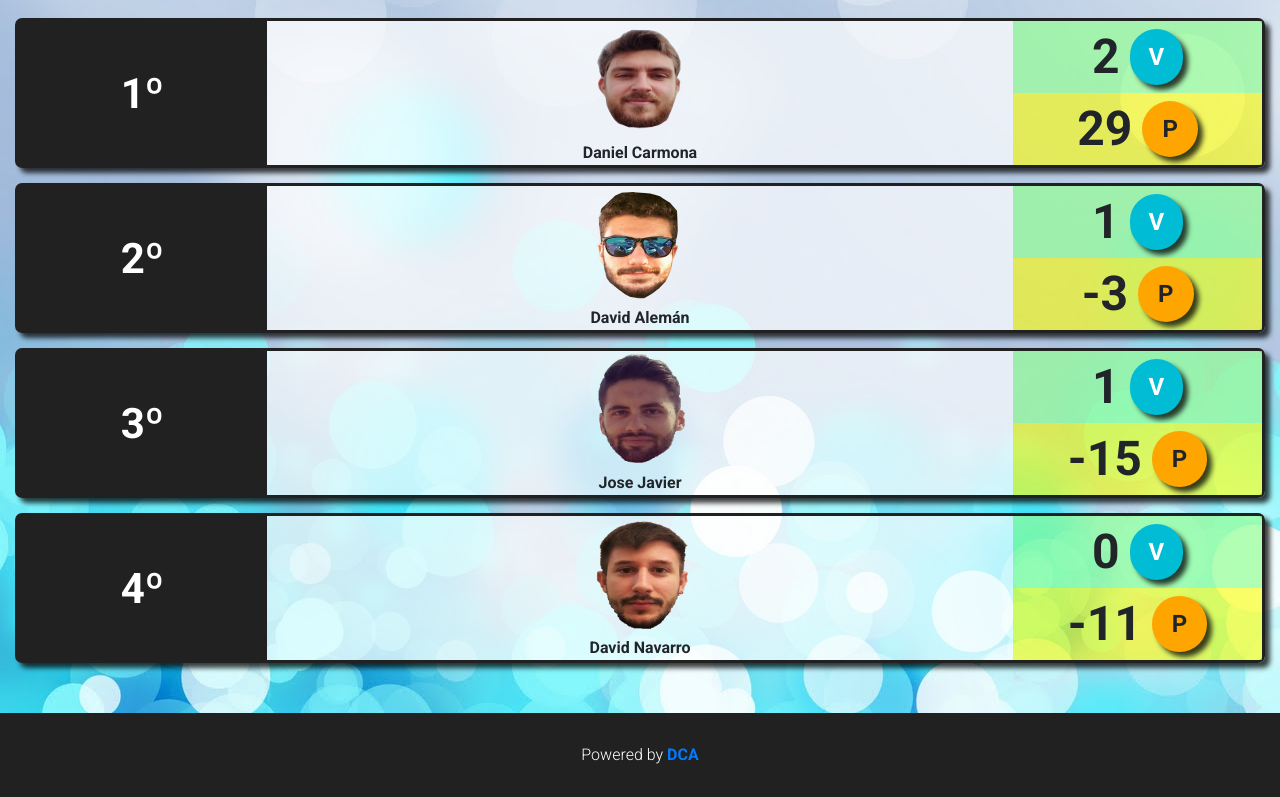
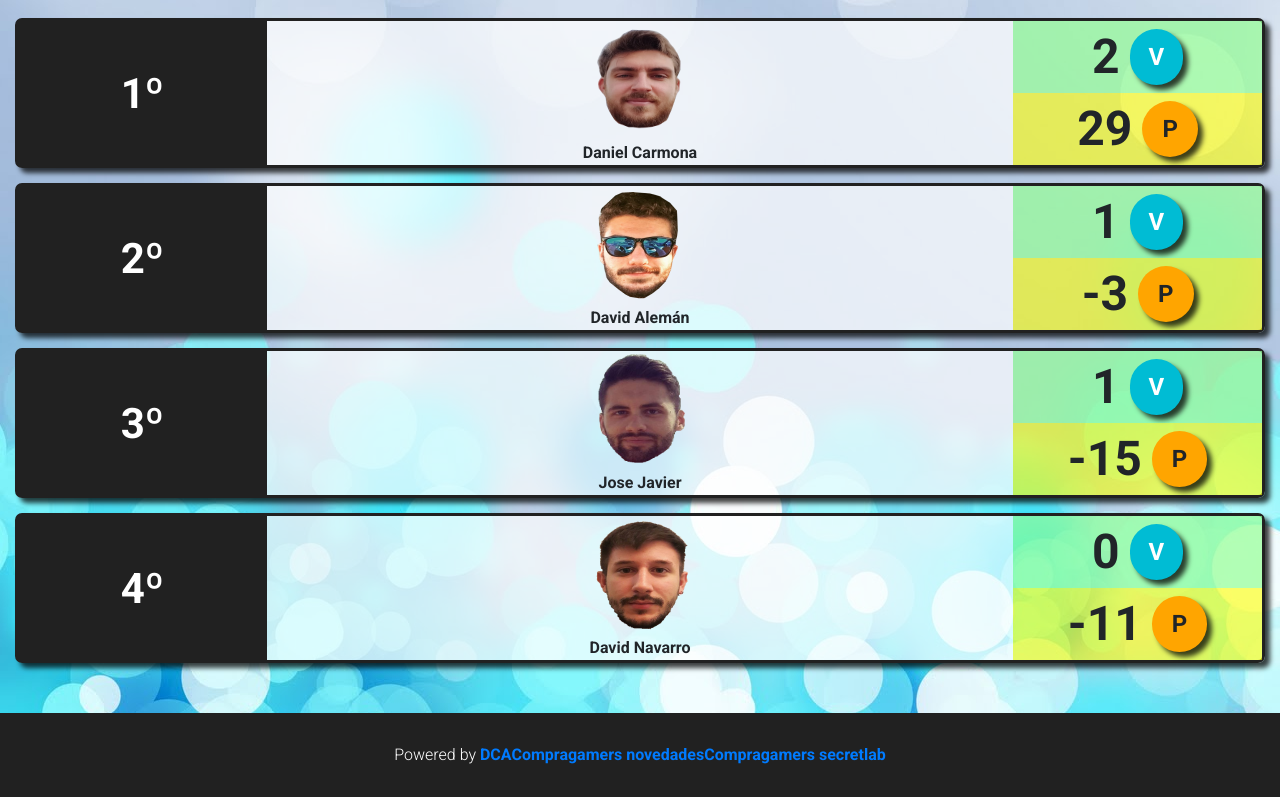
Before and after one commit to carmona44/mcpadel, a React (Create React App) app: page / in a window 1280 px wide. Shown: the part 1637-2434 px from the top of the page. Built offline with nearby package versions, Linux system fonts and the light colour scheme.

Commit message:
feat: add links for Berni

```diff
--- a/src/App.js
+++ b/src/App.js
@@ -118,6 +118,8 @@ function App() {
 
         <footer className="footer">
             Powered by <a href="https://carmona44.github.io/portfolio/">DCA</a>
+            <a href="https://www.compragamers.com/novedades">Compragamers novedades</a>
+            <a href="https://www.compragamers.com/confort/48-secretlab-titan-evo.html">Compragamers secretlab</a>
         </footer>
     </div>
   );
```
Also changed, not shown: package.json (+3 -6 lines), 2 other files (tests, documents, lock files or other folders).
